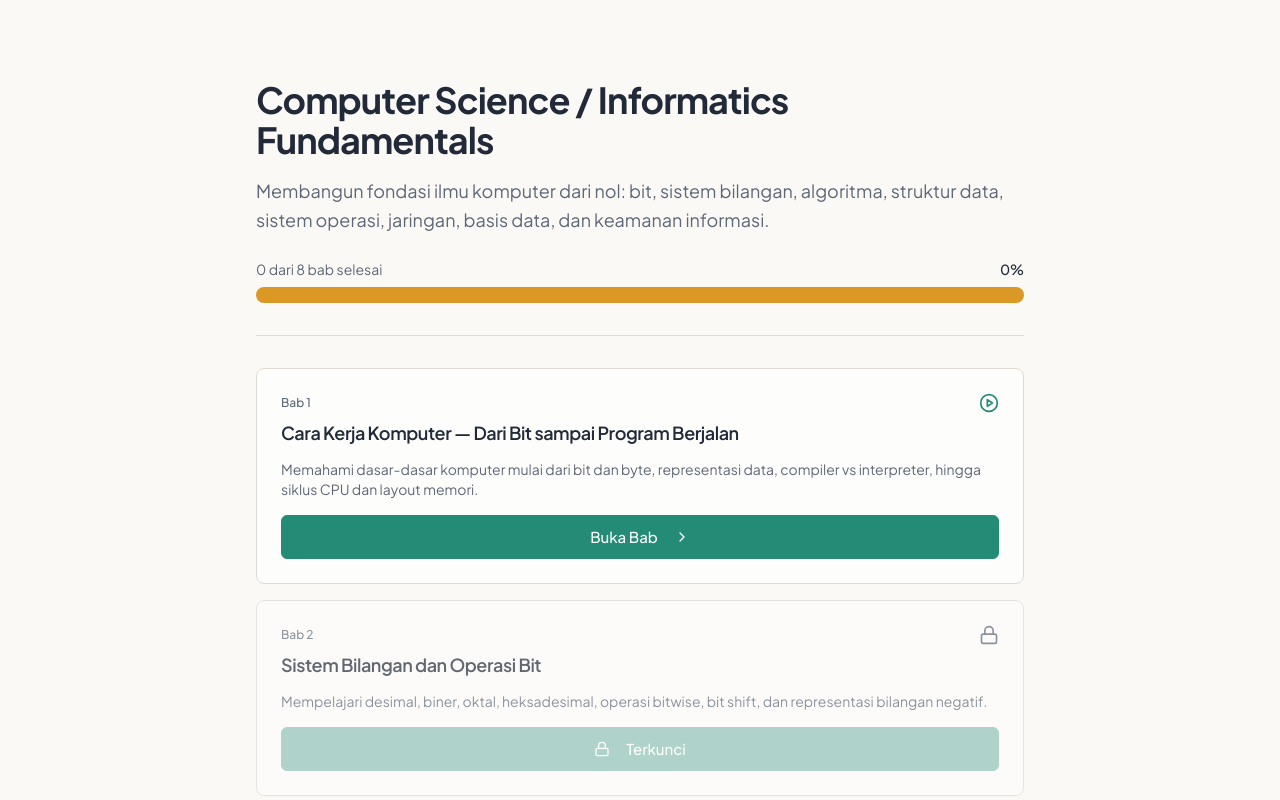
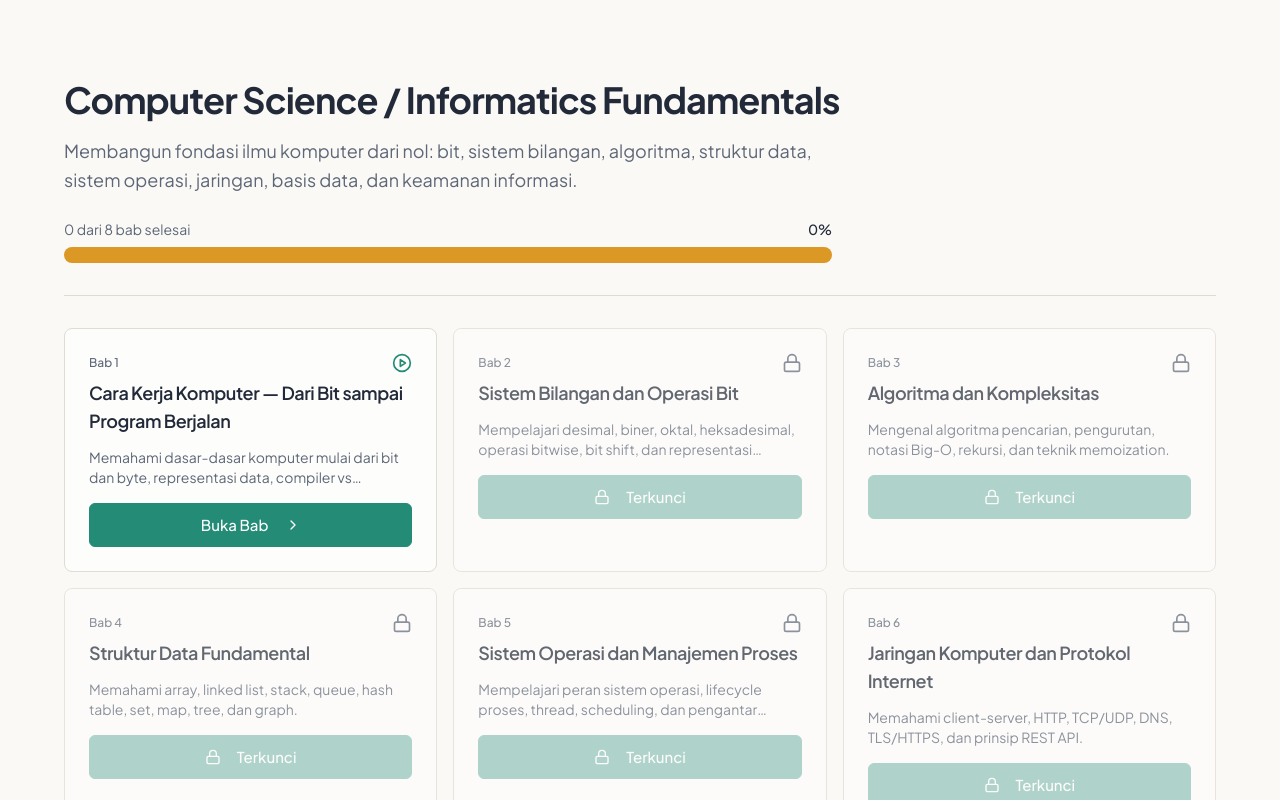
Before and after one commit to HafidhIrsyad/mari-belajar, a React (Vite) app: page /courses/cs-fundamentals in a window 1280 px wide. Shown: the top 800 px of the page. Built offline with nearby package versions, Linux system fonts and the light colour scheme.

Commit message:
fix(ui): convert course detail chapter list to grid layout

```diff
--- a/src/pages/CourseDetailPage.tsx
+++ b/src/pages/CourseDetailPage.tsx
@@ -35,14 +35,14 @@ export function CourseDetailPage() {
 
   return (
     <div className="px-6 py-12 lg:px-16 lg:py-20">
-      <div className="mx-auto max-w-3xl">
+      <div className="max-w-7xl">
         <h1 className="text-3xl font-bold tracking-tight text-foreground lg:text-4xl">
           {course.title}
         </h1>
-        <p className="mt-4 text-lg leading-relaxed text-muted-foreground">
+        <p className="mt-4 max-w-3xl text-lg leading-relaxed text-muted-foreground">
           {course.description}
         </p>
-        <div className="mt-6 space-y-2">
+        <div className="mt-6 max-w-3xl space-y-2">
           <div className="flex items-center justify-between text-sm">
             <span className="text-muted-foreground">
               {completedCount} dari {course.chapters.length} bab selesai
@@ -54,7 +54,7 @@ export function CourseDetailPage() {
 
         <Separator className="my-8" />
 
-        <div className="space-y-4">
+        <div className="grid grid-cols-1 gap-4 md:grid-cols-2 xl:grid-cols-3">
           {course.chapters.map((chapter) => (
             <ChapterListItem
               key={chapter.id}
```
